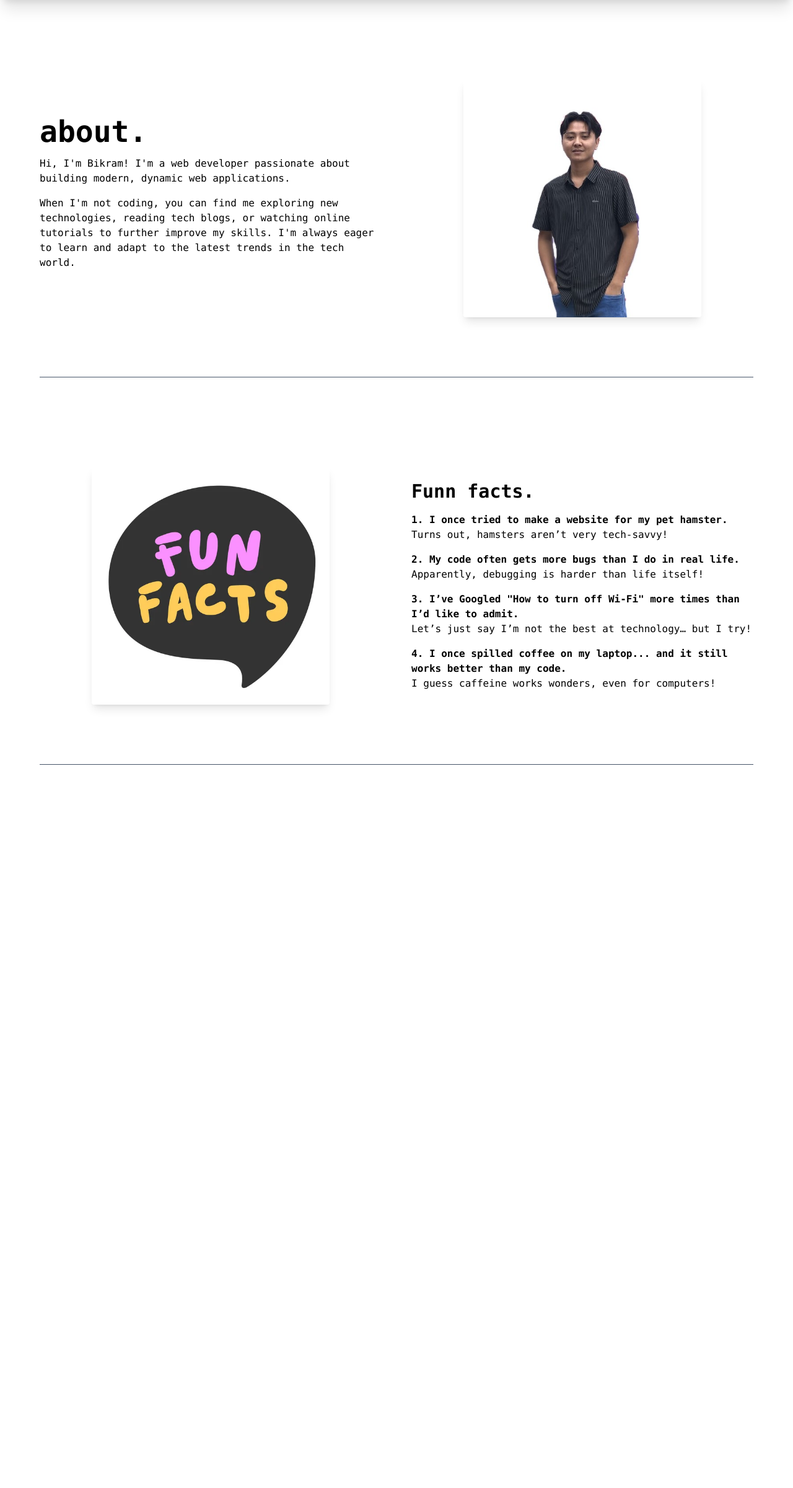
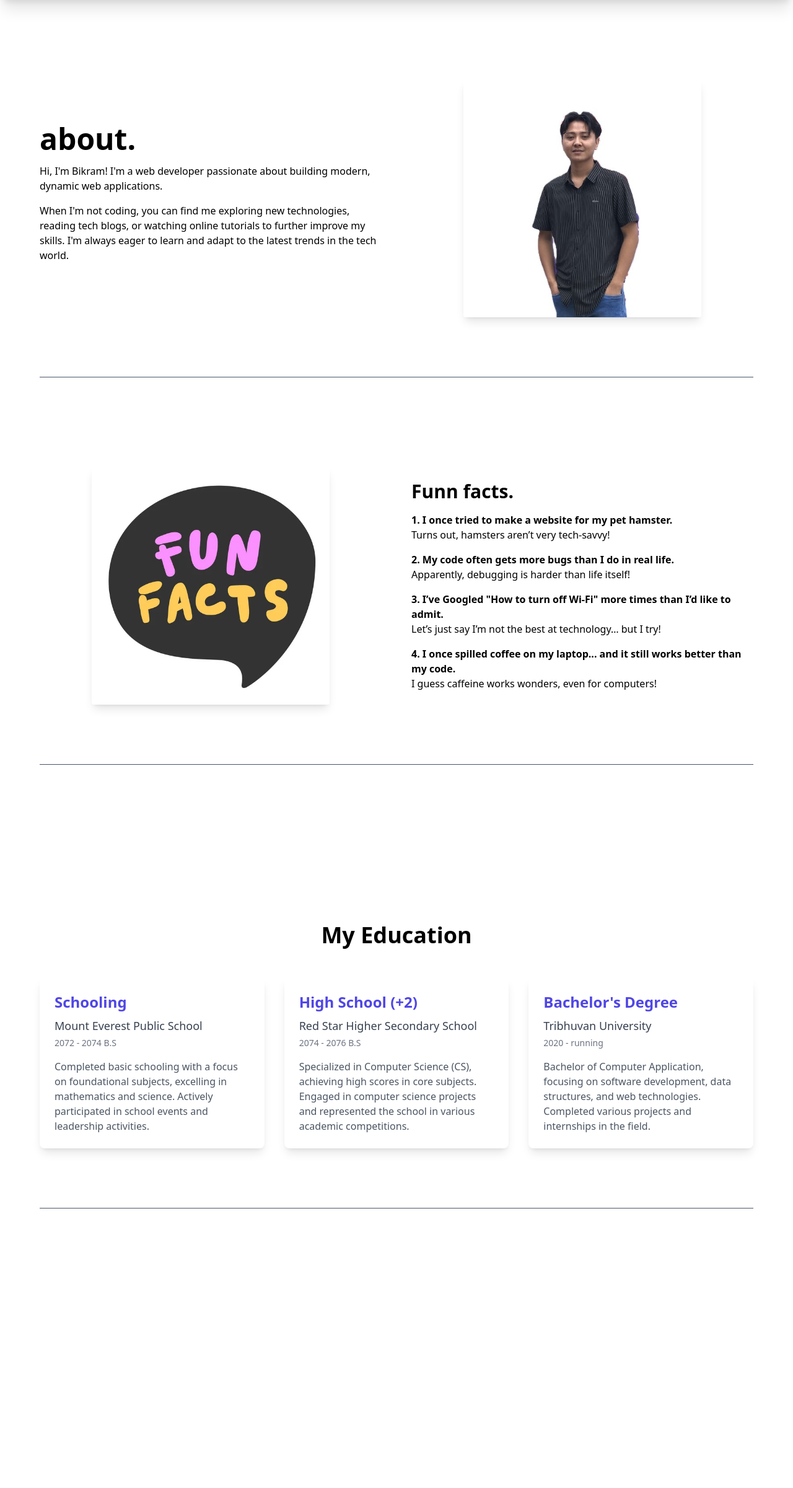
Before and after one commit to iambiki-git/my_portfolio, a Django app: template portfolio/templates/portfolio/about.html in a window 1280 px wide. Shown: the part 80-2481 px from the top of the page at 62% size. Before the commit the page ends 1314 px from the top, so only its background shows below. Run offline with Django 5.2, Linux system fonts and the light colour scheme; the template is opened without the code that fills it, so the values that code supplies are empty; some libraries are stand-ins or nearby versions.

Commit message:
work on about

```diff
--- a/portfolio/templates/portfolio/about.html
+++ b/portfolio/templates/portfolio/about.html
@@ -3,7 +3,7 @@
 {% block herosection %}{% endblock %}
 {% block aboutme %}
 
-<div class="min-h-screen py-20 md:py-32 px-6 font-mono">
+<div class="min-h-screen py-20 md:py-32 px-6 font-sans">
     {% comment %} about me {% endcomment %}
     <div class="max-w-6xl mx-auto mb-16 border-b border-slate-600 pb-24">
         <div class="grid grid-cols-1 md:grid-cols-2 gap-12">
@@ -69,7 +69,52 @@
     </div>
     {% comment %} endof funny facts {% endcomment %}
 
+    {% comment %} schooling +2 bachelor {% endcomment %}
+    <div class="min-h-screen py-4 px-6 font-sans">
+        <div class="max-w-6xl mx-auto border-b border-slate-600 pb-24">
+            <h2 class="text-4xl font-semibold text-center mb-12">My Education</h2>
+
+            <!-- Education Cards -->
+            <div class="grid grid-cols-1 md:grid-cols-3 gap-8">
+
+                <!-- Schooling Card -->
+                <div class="bg-white p-6 rounded-lg shadow-lg transition-transform duration-500 hover:scale-105">
+                    <h3 class="text-2xl font-bold text-indigo-600 mb-2">Schooling</h3>
+                    <p class="text-lg font-medium text-gray-700 mb-1">Mount Everest Public School</p>
+                    <p class="text-sm text-gray-500 mb-4">2072 - 2074 B.S</p>
+                    <p class="text-gray-600">
+                        Completed basic schooling with a focus on foundational subjects, excelling in mathematics and science. Actively participated in school events and leadership activities.
+                    </p>
+                </div>
+
+                <!-- High School (+2) Card -->
+                <div class="bg-white p-6 rounded-lg shadow-lg transition-transform duration-500 hover:scale-105">
+                    <h3 class="text-2xl font-bold text-indigo-600 mb-2">High School (+2)</h3>
+                    <p class="text-lg font-medium text-gray-700 mb-1">Red Star Higher Secondary School</p>
+                    <p class="text-sm text-gray-500 mb-4">2074 - 2076 B.S</p>
+                    <p class="text-gray-600">
+                        Specialized in Computer Science (CS), achieving high scores in core subjects. Engaged in computer science projects and represented the school in various academic competitions.
+                    </p>
+                </div>
+
+                <!-- Bachelor's Degree Card -->
+                <div class="bg-white p-6 rounded-lg shadow-lg transition-transform duration-500 hover:scale-105">
+                    <h3 class="text-2xl font-bold text-indigo-600 mb-2">Bachelor's Degree</h3>
+                    <p class="text-lg font-medium text-gray-700 mb-1">Tribhuvan University</p>
+                    <p class="text-sm text-gray-500 mb-4">2020 - running</p>
+                    <p class="text-gray-600">
+                        Bachelor of Computer Application, focusing on software development, data structures, and web technologies. Completed various projects and internships in the field.
+                    </p>
+                </div>
+            </div>
+        </div>
+    </div>
+    {% comment %} end of schooling +2 bachelor {% endcomment %}
+
     {% comment %} start of my skills  {% endcomment %}
+
+    {% comment %} end of myskill {% endcomment %}
+
 
 
 </div>
--- a/portfolio/templates/portfolio/footer.html
+++ b/portfolio/templates/portfolio/footer.html
@@ -1,4 +1,4 @@
-<footer class="text-white -mt-8 md:mt-0">
+<footer class="-mt-8 md:mt-0">
     <div class="flex justify-center space-x-8">
         <a href="https://www.linkedin.com/in/bikram-gurung-1749b9319/" target="_blank" class="hover:text-blue-500 transition duration-300">
             <i class="bx bxl-linkedin text-2xl"></i>
```
Also changed, not shown: portfolio/templates/portfolio/heroSection.html (+3 -5 lines).
